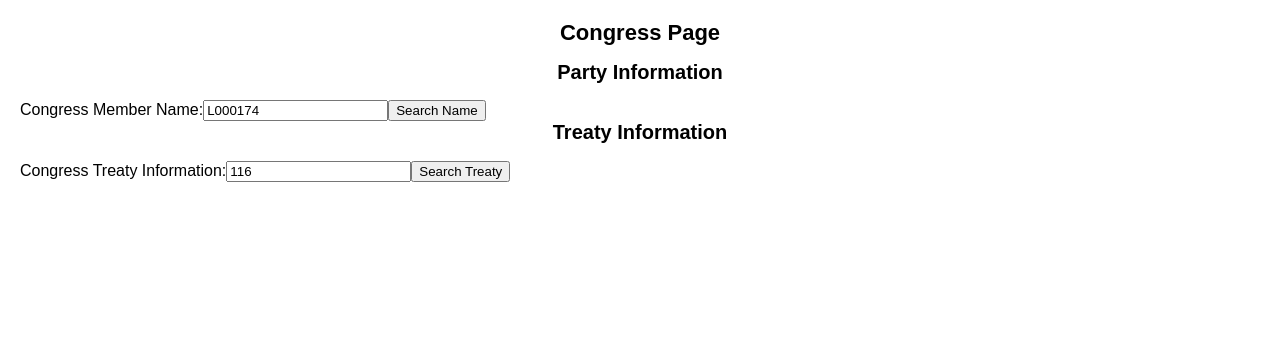
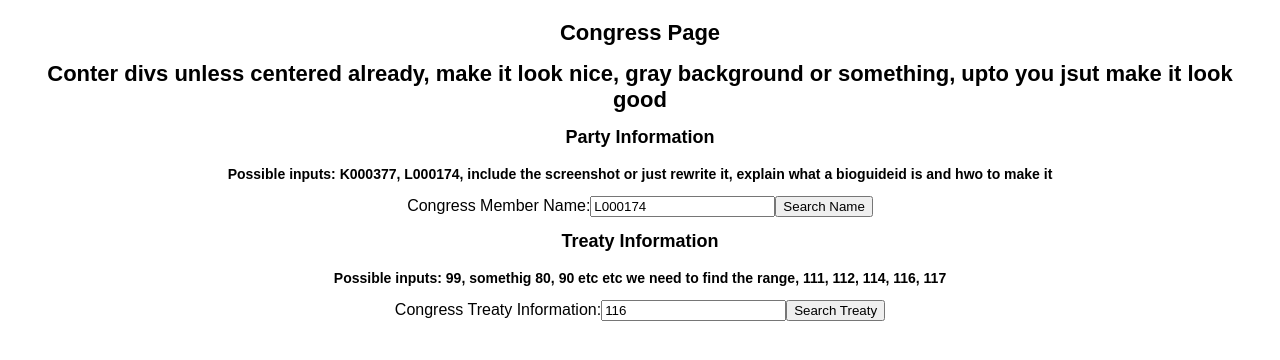
Before and after one commit to Kazi27/API-app, a React (Create React App) app in the folder src/: page /congress in a window 1280 px wide. Shown: the top 360 px of the page. Built offline with nearby package versions, Linux system fonts and the light colour scheme.

Commit message:
intial polish

```diff
--- a/src/Congress.js
+++ b/src/Congress.js
@@ -157,11 +157,15 @@ function Congress()
   };
 
     return (
+      <div className="center-container">
       <div>
         <h1>Congress Page</h1>
+        <h1>Conter divs unless centered already, make it look nice, gray background or something, upto you jsut make it look good</h1>
 
-        <h2>Party Information</h2>
+        <h3>Party Information</h3>
+        <h5> Possible inputs: K000377, L000174, include the screenshot or just rewrite it, explain what a bioguideid is and hwo to make it</h5>
       <form onSubmit={handleSubmit}>
+      <div className="member-name-section">
         <label>
           Congress Member Name:
           <input
@@ -171,6 +175,7 @@ function Congress()
           />
         </label>
         <button type="submit">Search Name</button>
+      </div>
       </form>
 
       {fullMemberName && (
@@ -183,8 +188,10 @@ function Congress()
         </div>
       )}
 
-      <h2>Treaty Information</h2>
+      <h3>Treaty Information</h3>
+      <h5> Possible inputs: 99, somethig 80, 90 etc etc we need to find the range, 111, 112, 114, 116, 117</h5>
       <form onSubmit={handleTreatySubmit}>
+      <div className="member-name-section">
         <label>
           Congress Treaty Information:
           <input
@@ -194,6 +201,7 @@ function Congress()
           />
         </label>
         <button type="submit">Search Treaty</button>
+      </div>
       </form>
 
       {isLoading && <p>Loading...</p>}
@@ -212,6 +220,7 @@ function Congress()
       )}
 
       </div>
+      </div>
     );
 }
 
--- a/src/styles.css
+++ b/src/styles.css
@@ -35,6 +35,7 @@ h4 {
 h5 {
   margin-top: 0;
   font-size: 14px;
+  margin-bottom: 0;
 }
 
 h6 {
@@ -120,3 +121,15 @@ body {
   justify-content: center;
   gap: 20px;
 }
+
+.center-container {
+  display: flex;
+  flex-direction: column;
+  align-items: center;
+  justify-content: center;
+  text-align: center; /* Center text within the container. */
+}
+
+.member-name-section {
+  padding: 14px; /* Adjust the padding size as needed */
+}
```
